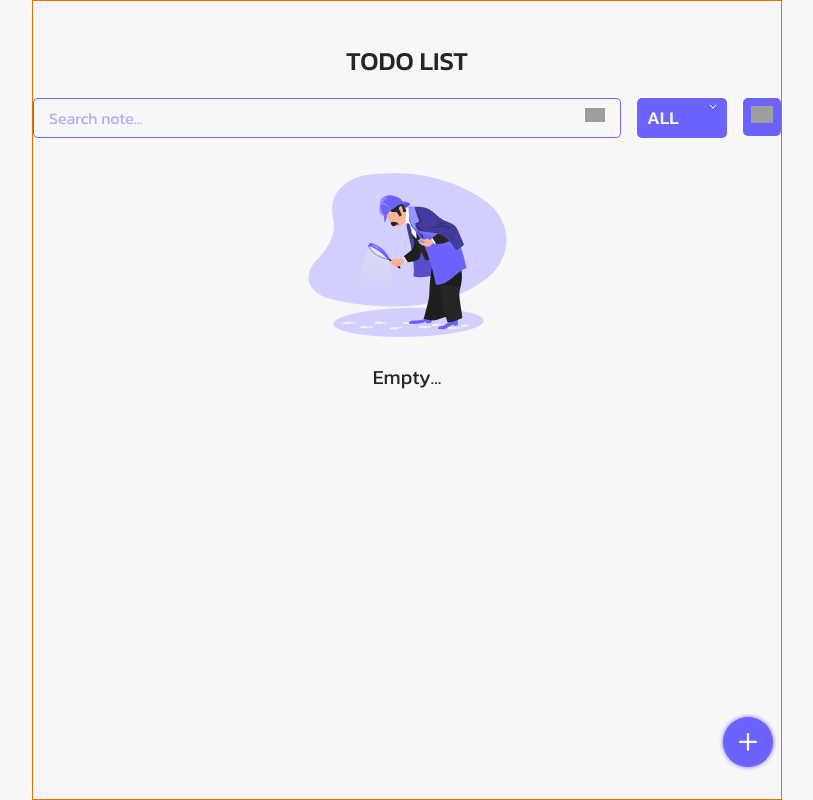
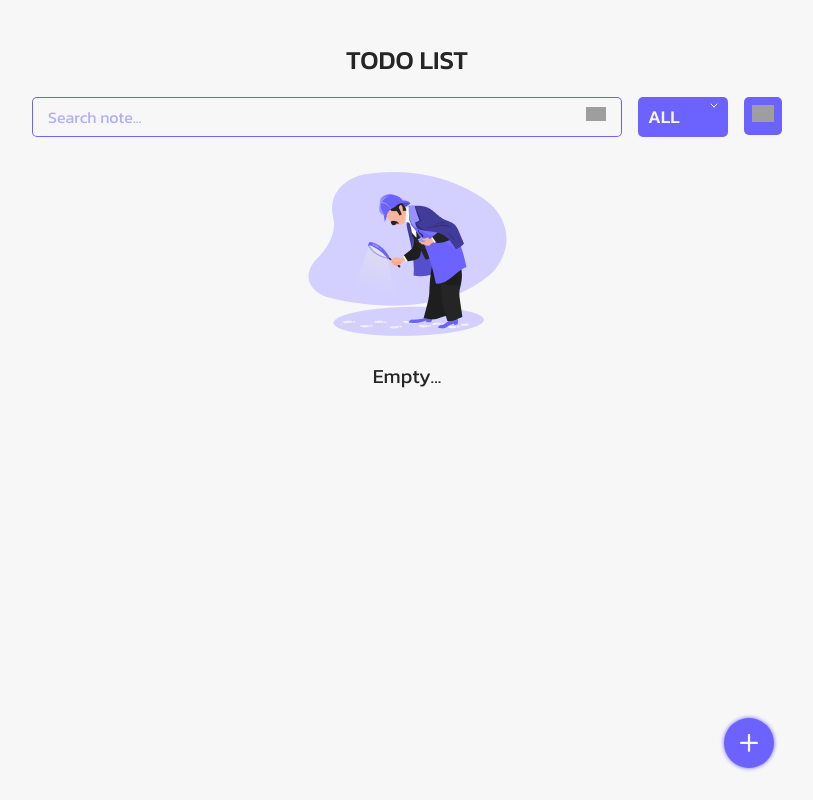
Before and after one commit to AlanNRZBV/reviro-todo, a React (Vite) app: page / in a window 1280 px wide. Shown: the whole page, without its empty margins (233-1046 px from the left). Built offline with nearby package versions, Linux system fonts and the light colour scheme; grey boxes are pictures that could not be loaded.

Commit message:
add support for screens in range 450-640 for a Modal component

```diff
--- a/src/App.tsx
+++ b/src/App.tsx
@@ -67,7 +67,7 @@ const App = () => {
 				<div className="font-kanit bg-custom-white transition-color dark:bg-custom-black relative flex h-full duration-150">
 					<Toaster />
 					<Modal addTask={addTask} onToggle={toggleModal} show={show} />
-					<div className="mx-auto flex flex-col items-center border border-amber-600 xl:w-[750px]">
+					<div className="mx-auto flex flex-col items-center xl:w-[750px]">
 						<div className="mb-[1.125rem] pt-[2.5rem]">
 							<h1 className="text-custom-black transition-color dark:text-custom-white mb-lg text-[1.625rem] font-medium uppercase duration-150">
 								todo list
@@ -76,7 +76,7 @@ const App = () => {
 						<div className="flex w-full">
 							<Toolbar />
 						</div>
-						<div className="">
+						<div className="w-full max-w-[520px]">
 							<TasksContainer tasks={tasks} onStatusChange={statusToggle} />
 						</div>
 						<ModalToggleButton onClick={toggleModal} />
--- a/src/components/Modal.tsx
+++ b/src/components/Modal.tsx
@@ -24,7 +24,7 @@ const Modal: FC<Props> = ({ addTask, onToggle, show }) => {
 				}}
 				className="bg-custom-black absolute inset-0 z-40 h-full w-full opacity-75"
 			></div>
-			<div className="bg-custom-white dark:border-custom-white dark:bg-custom-black absolute top-[7.375rem] right-[50%] z-50 flex w-[500px] translate-x-1/2 flex-col items-center rounded-2xl px-[1.875rem] py-[1.125rem] dark:border">
+			<div className="bg-custom-white dark:border-custom-white dark:bg-custom-black absolute top-[7.375rem] right-[50%] z-50 flex w-[500px] translate-x-1/2 flex-col items-center rounded-2xl px-[1.875rem] py-[1.125rem] max-sm:w-[400px] dark:border">
 				<span className="dark:text-custom-white mb-6 text-2xl font-medium uppercase">
 					new note
 				</span>
--- a/src/components/tasks/TaskItem.tsx
+++ b/src/components/tasks/TaskItem.tsx
@@ -16,7 +16,7 @@ const TaskItem: FC<Props> = ({ task, index, onStatusChange }) => {
 	return (
 		<div
 			key={_id}
-			className="border-b-custom-purple mb-[17px] flex items-center border-b pb-[17px] last-of-type:mb-0 last-of-type:border-0 hover:cursor-pointer"
+			className="border-b-custom-purple mb-[17px] flex w-full items-center border-b pb-[17px] last-of-type:mb-0 last-of-type:border-0 hover:cursor-pointer"
 		>
 			<Checkbox
 				checked={isComplete}
--- a/src/components/tasks/TasksContainer.tsx
+++ b/src/components/tasks/TasksContainer.tsx
@@ -27,7 +27,7 @@ const TasksContainer: FC<Props> = ({ tasks, onStatusChange }) => {
 	return (
 		<>
 			{isEmpty && (
-				<div className="mt- mt-[1.875rem] flex flex-col items-center gap-[1.25rem]">
+				<div className="mt-[1.875rem] flex flex-col items-center gap-[1.25rem]">
 					<div>
 						<img
 							src="src/assets/no-content-light.png"
@@ -45,7 +45,7 @@ const TasksContainer: FC<Props> = ({ tasks, onStatusChange }) => {
 					</span>
 				</div>
 			)}
-			<div className="mt-[1.865rem] flex max-w-[520px] flex-col">
+			<div className="mt-[1.865rem] flex flex-col">
 				{filteredTasks.map((item, index) => (
 					<TaskItem
 						key={item._id}
```
